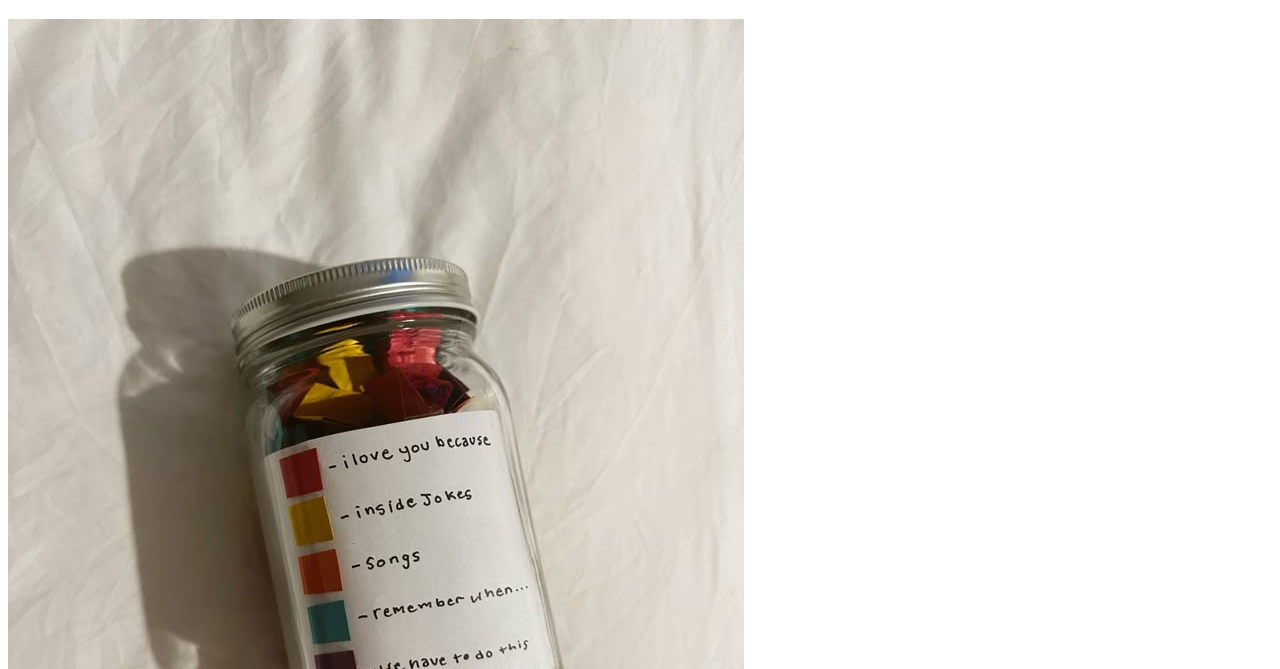
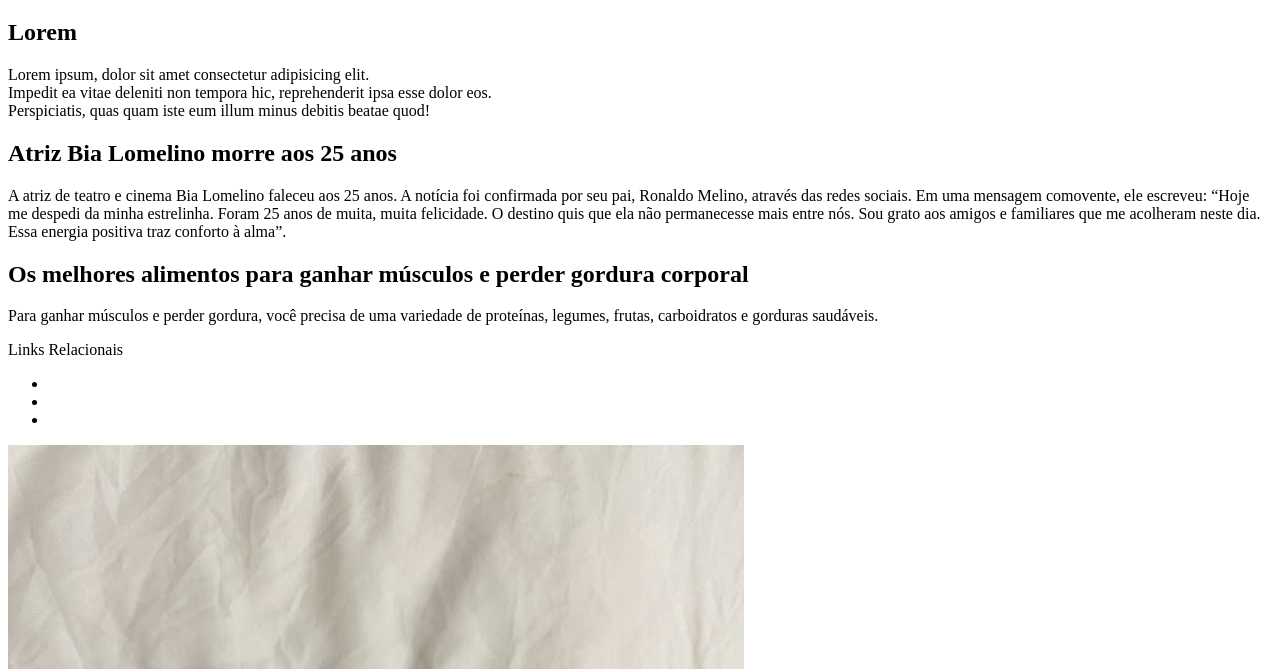
Before and after one commit to Luscas54/Aula-HTML, a plain HTML site: page index.html in a window 1280 px wide. Shown: the part 131-800 px from the top of the page. Drawn offline with Linux system fonts and the light colour scheme.

Commit message:
Novos Componentes

```diff
--- a/index.html
+++ b/index.html
@@ -1,11 +1,13 @@
 <!DOCTYPE html>
 <html lang="pt-br">
+
 <head>
     <meta charset="UTF-8">
-    <title>UCB Noticias</title>
 </head>
+
 <body>
     <header>
+        <title>UCB Noticias</title>
         <nav>
             <ul>
                 <li><a href="#Inicio">Home</a></li>
@@ -16,12 +18,38 @@
     </header>
     <h1>Noticias</h1><!--Titulo-->
 
-    <main class="">
-    <img src="img/gift.jpeg" alt="Frasco">
+    <main>
+        <section>
+            <article>
+                <h2>Lorem</h2>
                 <p>Lorem ipsum, dolor sit amet consectetur adipisicing elit.<br>
                     Impedit ea vitae deleniti non tempora hic, reprehenderit ipsa esse dolor eos.<br>
-      Perspiciatis, quas quam iste eum illum minus debitis beatae quod!</p></main>
+                    Perspiciatis, quas quam iste eum illum minus debitis beatae quod!</p>
+                <h2>Atriz Bia Lomelino morre aos 25 anos</h2>
+                <p>A atriz de teatro e cinema Bia Lomelino faleceu aos 25 anos. A notícia foi confirmada por seu pai,
+                    Ronaldo Melino, através das redes sociais. Em uma mensagem comovente, ele escreveu: “Hoje me despedi
+                    da minha estrelinha. Foram 25 anos de muita, muita felicidade. O destino quis que ela não
+                    permanecesse mais entre nós. Sou grato aos amigos e familiares que me acolheram neste dia. Essa
+                    energia positiva traz conforto à alma”.</p>
+                <h2>Os melhores alimentos para ganhar músculos e perder gordura corporal</h2>
+                <p>Para ganhar músculos e perder gordura, você precisa de uma variedade de proteínas, legumes, frutas,
+                    carboidratos e gorduras saudáveis.</p>
+            </article>
+        </section>
+        <aside>
+            <p>Links Relacionais</p>
+            <ul>
+                <li></li>
+                <li></li>
+                <li></li>
+            </ul>
+        </aside>
+        <img src="img/gift.jpeg" alt="Frasco">
+    </main>
 
-   <footer><p>&copy; 2025 ucb noticias. Todos os direitos reservados</p></footer>
+    <footer>
+        <p>&copy; 2025 ucb noticias. Todos os direitos reservados</p>
+    </footer>
 </body>
+
 </html>
```
Lines whose indentation alone changed are shown as unchanged.
